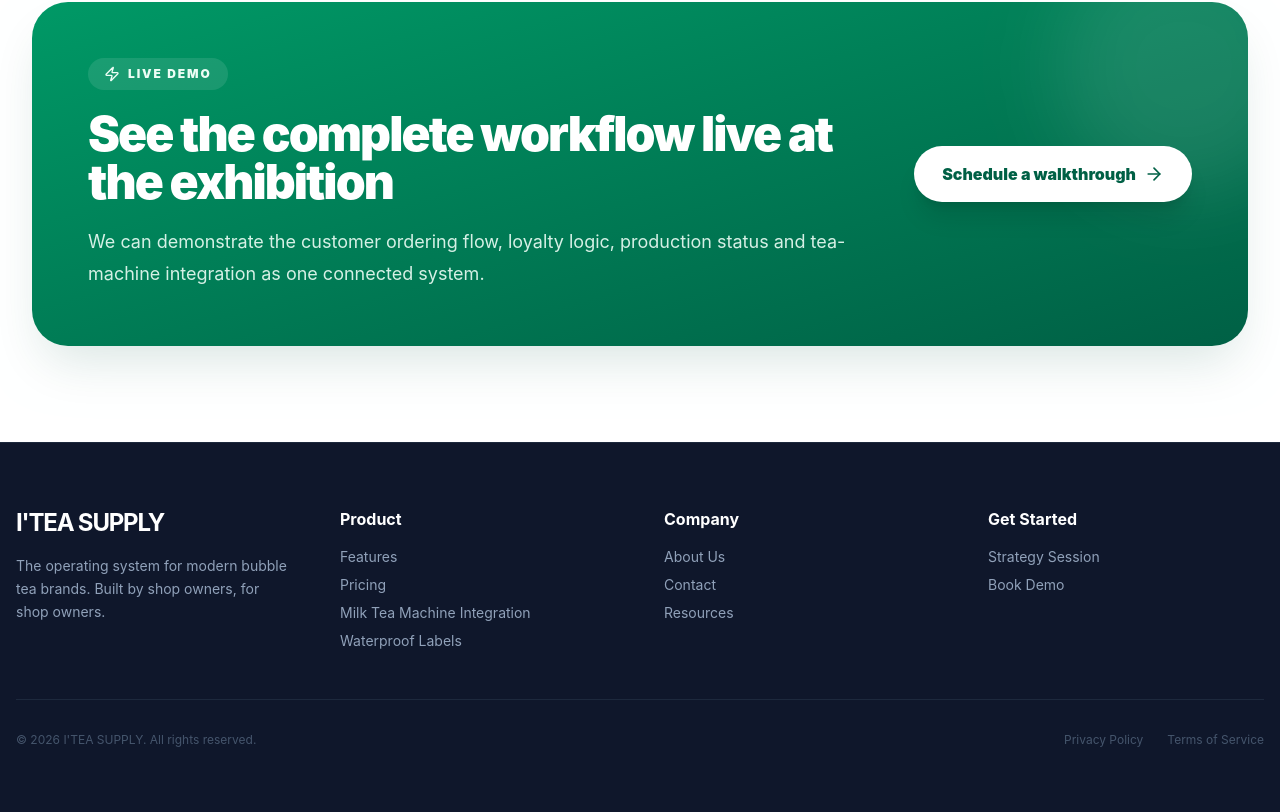
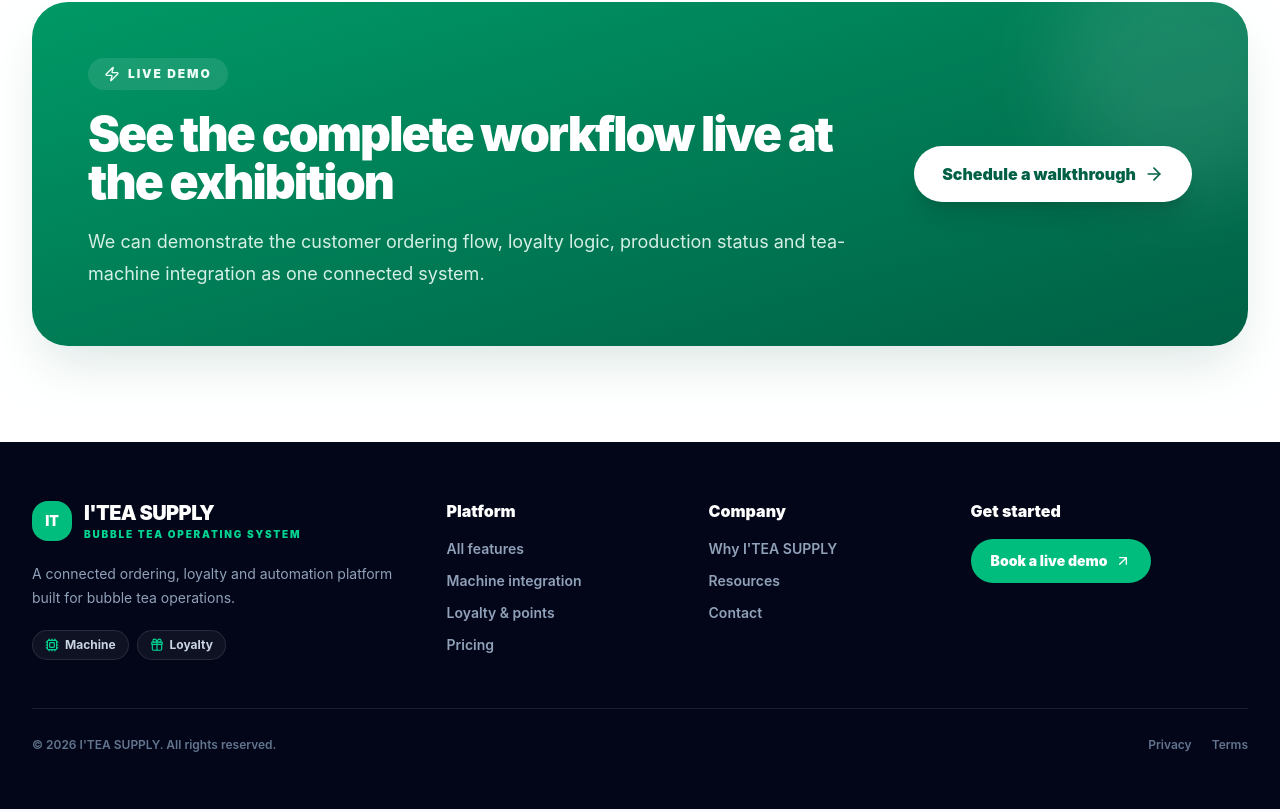
Before and after one commit to onesip/iteasupply-ordering, a React (Vite) app: page / in a window 1280 px wide. Shown: the part 4450-5262 px from the top of the page. Built offline with nearby package versions, Linux system fonts and the light colour scheme.

Commit message:
Refresh footer to match exhibition product story

```diff
--- a/components/Footer.tsx
+++ b/components/Footer.tsx
@@ -1,54 +1,99 @@
 import React from 'react';
 import { Link } from 'react-router-dom';
+import { ArrowUpRight, Cpu, Gift } from 'lucide-react';
 import { useLanguage } from '../src/contexts/LanguageContext';
 
 const Footer: React.FC = () => {
-  const { t } = useLanguage();
+  const { language } = useLanguage();
+  const isEn = language === 'en';
+
+  const copy = isEn
+    ? {
+        desc: 'A connected ordering, loyalty and automation platform built for bubble tea operations.',
+        product: 'Platform',
+        company: 'Company',
+        start: 'Get started',
+        features: 'All features',
+        machine: 'Machine integration',
+        loyalty: 'Loyalty & points',
+        pricing: 'Pricing',
+        why: 'Why I\'TEA SUPPLY',
+        resources: 'Resources',
+        contact: 'Contact',
+        demo: 'Book a live demo',
+        rights: 'All rights reserved.',
+        privacy: 'Privacy',
+        terms: 'Terms',
+      }
+    : {
+        desc: '专为奶茶运营打造，把下单、会员和自动化连接在一起的一体化平台。',
+        product: '平台',
+        company: '公司',
+        start: '开始使用',
+        features: '全部功能',
+        machine: '奶茶机联动',
+        loyalty: '会员与积分',
+        pricing: '价格',
+        why: '为什么选择 I\'TEA SUPPLY',
+        resources: '资源',
+        contact: '联系我们',
+        demo: '预约现场演示',
+        rights: '保留所有权利。',
+        privacy: '隐私',
+        terms: '条款',
+      };
 
   return (
-    <footer className="bg-slate-900 border-t border-slate-800 text-slate-400 py-16">
-      <div className="container mx-auto px-4">
-        <div className="grid md:grid-cols-4 gap-12 mb-12">
-          <div className="col-span-1 md:col-span-1">
-            <span className="text-2xl font-bold text-white tracking-tighter">I'TEA SUPPLY</span>
-            <p className="text-sm mt-4 leading-relaxed">
-              {t('footer.desc')}
-            </p>
+    <footer className="border-t border-emerald-950/10 bg-slate-950 py-14 text-slate-400">
+      <div className="mx-auto max-w-7xl px-4 sm:px-6 lg:px-8">
+        <div className="grid gap-10 lg:grid-cols-[1.35fr_0.8fr_0.8fr_1fr]">
+          <div>
+            <div className="flex items-center gap-3">
+              <div className="flex h-10 w-10 items-center justify-center rounded-2xl bg-emerald-500 text-sm font-black text-white">IT</div>
+              <div>
+                <div className="text-xl font-black tracking-[-0.03em] text-white">I'TEA SUPPLY</div>
+                <div className="text-[10px] font-black uppercase tracking-[0.18em] text-emerald-400">Bubble tea operating system</div>
+              </div>
+            </div>
+            <p className="mt-5 max-w-sm text-sm leading-6 text-slate-400">{copy.desc}</p>
+            <div className="mt-5 flex flex-wrap gap-2">
+              <span className="inline-flex items-center gap-1.5 rounded-full border border-white/10 bg-white/5 px-3 py-1.5 text-xs font-bold text-slate-300"><Cpu className="h-3.5 w-3.5 text-emerald-400" /> Machine</span>
+              <span className="inline-flex items-center gap-1.5 rounded-full border border-white/10 bg-white/5 px-3 py-1.5 text-xs font-bold text-slate-300"><Gift className="h-3.5 w-3.5 text-emerald-400" /> Loyalty</span>
+            </div>
           </div>
 
           <div>
-            <h4 className="text-white font-bold mb-4">{t('footer.product')}</h4>
-            <ul className="space-y-2 text-sm">
-              <li><Link to="/features" className="hover:text-emerald-400 transition-colors">{t('nav.features')}</Link></li>
-              <li><Link to="/pricing" className="hover:text-emerald-400 transition-colors">{t('nav.pricing')}</Link></li>
-              <li><Link to="/features/machine" className="hover:text-emerald-400 transition-colors">{t('features.machineTitle')}</Link></li>
-              <li><Link to="/features/waterproof-labels" className="hover:text-emerald-400 transition-colors">{t('features.labelsTitle')}</Link></li>
-            </ul>
+            <h4 className="font-black text-white">{copy.product}</h4>
+            <div className="mt-4 space-y-3 text-sm font-semibold">
+              <Link to="/features" className="block hover:text-emerald-400">{copy.features}</Link>
+              <Link to="/features/machine" className="block hover:text-emerald-400">{copy.machine}</Link>
+              <Link to="/features/loyalty" className="block hover:text-emerald-400">{copy.loyalty}</Link>
+              <Link to="/pricing" className="block hover:text-emerald-400">{copy.pricing}</Link>
+            </div>
           </div>
 
           <div>
-            <h4 className="text-white font-bold mb-4">{t('footer.company')}</h4>
-            <ul className="space-y-2 text-sm">
-              <li><Link to="/why-orderpin" className="hover:text-emerald-400 transition-colors">{t('nav.why')}</Link></li>
-              <li><Link to="/contact" className="hover:text-emerald-400 transition-colors">{t('nav.contact')}</Link></li>
-              <li><Link to="/resources" className="hover:text-emerald-400 transition-colors">{t('nav.resources')}</Link></li>
-            </ul>
+            <h4 className="font-black text-white">{copy.company}</h4>
+            <div className="mt-4 space-y-3 text-sm font-semibold">
+              <Link to="/why-orderpin" className="block hover:text-emerald-400">{copy.why}</Link>
+              <Link to="/resources" className="block hover:text-emerald-400">{copy.resources}</Link>
+              <Link to="/contact" className="block hover:text-emerald-400">{copy.contact}</Link>
+            </div>
           </div>
 
           <div>
-            <h4 className="text-white font-bold mb-4">{t('footer.getStarted')}</h4>
-            <ul className="space-y-2 text-sm">
-              <li><Link to="/strategy-session" className="hover:text-emerald-400 transition-colors">{t('nav.strategy')}</Link></li>
-              <li><Link to="/contact" className="hover:text-emerald-400 transition-colors">{t('nav.bookDemo')}</Link></li>
-            </ul>
+            <h4 className="font-black text-white">{copy.start}</h4>
+            <Link to="/contact" className="mt-4 inline-flex items-center gap-2 rounded-full bg-emerald-500 px-5 py-3 text-sm font-black text-white transition hover:bg-emerald-400">
+              {copy.demo} <ArrowUpRight className="h-4 w-4" />
+            </Link>
           </div>
         </div>
 
-        <div className="border-t border-slate-800 pt-8 flex flex-col md:flex-row justify-between items-center text-xs text-slate-600">
-          <p>&copy; {new Date().getFullYear()} I'TEA SUPPLY. {t('footer.rights')}.</p>
-          <div className="flex space-x-6 mt-4 md:mt-0">
-            <a href="#" className="hover:text-white transition-colors">{t('footer.privacy')}</a>
-            <a href="#" className="hover:text-white transition-colors">{t('footer.terms')}</a>
+        <div className="mt-12 flex flex-col gap-4 border-t border-white/10 pt-7 text-xs font-semibold text-slate-500 sm:flex-row sm:items-center sm:justify-between">
+          <p>&copy; {new Date().getFullYear()} I'TEA SUPPLY. {copy.rights}</p>
+          <div className="flex gap-5">
+            <a href="#" className="hover:text-white">{copy.privacy}</a>
+            <a href="#" className="hover:text-white">{copy.terms}</a>
           </div>
         </div>
       </div>
```
